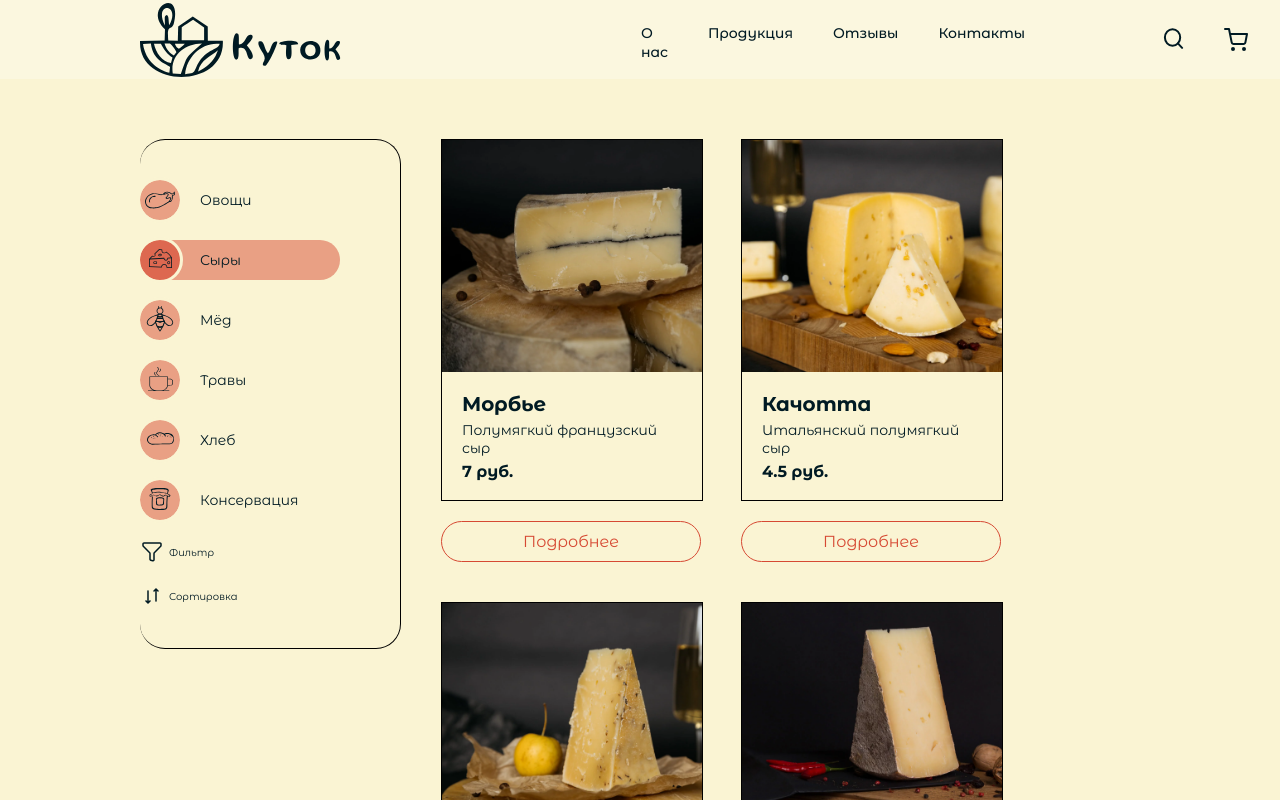
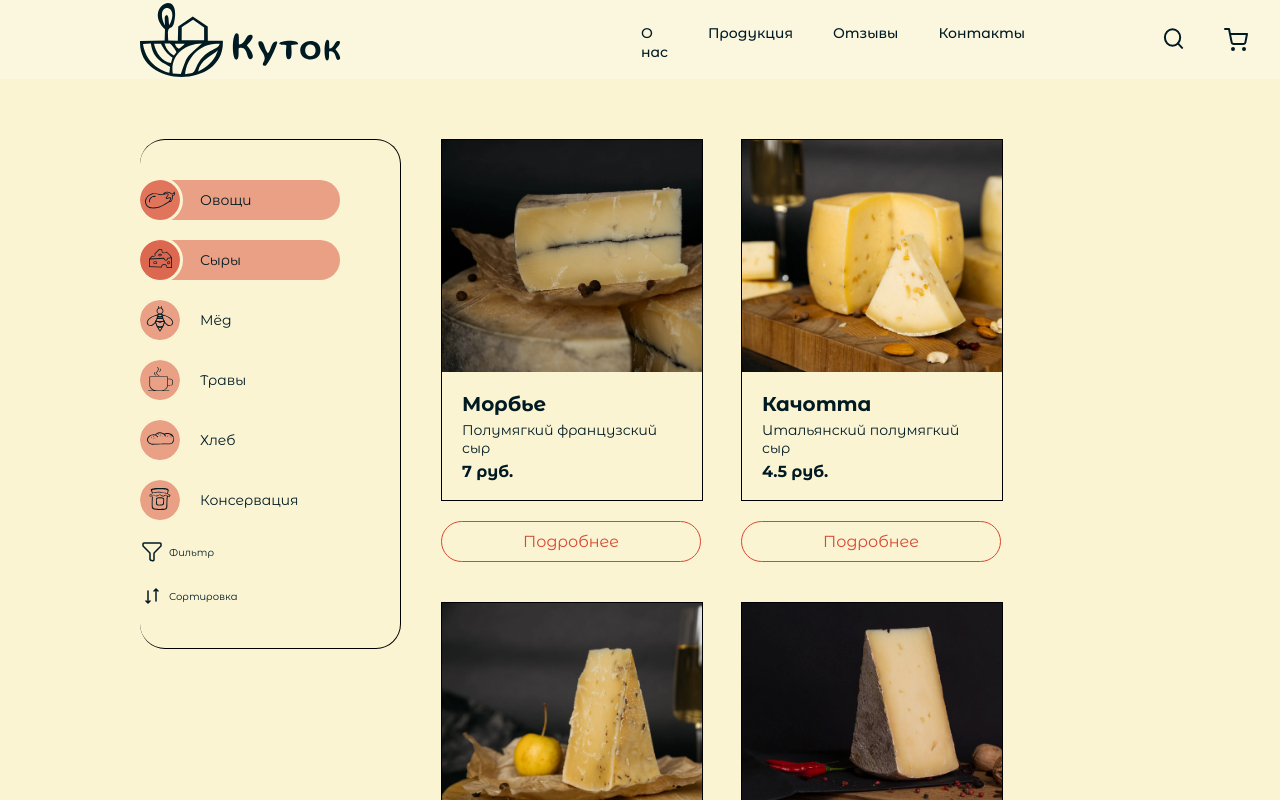
Before and after one commit to 1izok/kutokk, a plain HTML site: page product.html in a window 1280 px wide. In both pictures the pointer is over the element "Овощи". Shown: the top 800 px of the page. Drawn offline with Linux system fonts and the light colour scheme.

Commit message:
Update product.css

```diff
--- a/product.css
+++ b/product.css
@@ -225,6 +225,9 @@ body {
   gap: 20px;
   border-radius: 50px;
   cursor: pointer;
+}
+.pkat:hover{
+background-color: #d649337e;
 }
 .akat span {
   align-self: center;
```
